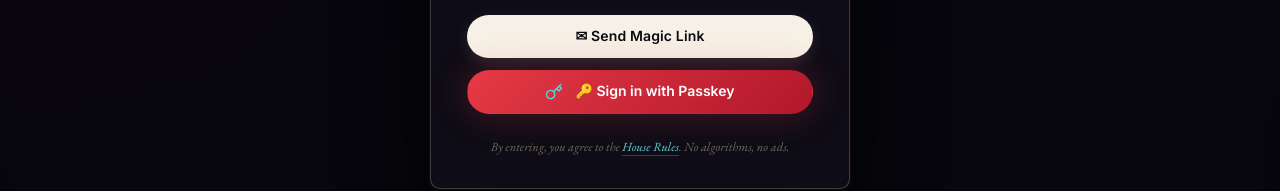
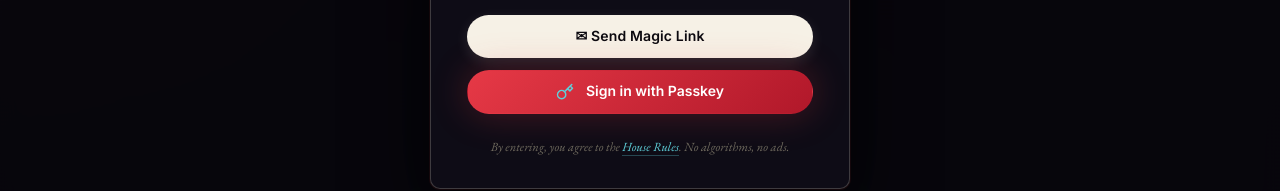
Before and after one commit to JeffThomas360/HorrorWriter, a React (Vite) app: page /profile in a window 1280 px wide. Shown: the part 421-612 px from the top of the page. Built offline with nearby package versions, Linux system fonts and the light colour scheme; no server answers.

Commit message:
style: remove duplicate key emoji from passkey button

```diff
--- a/src/components/SignInModal.jsx
+++ b/src/components/SignInModal.jsx
@@ -223,7 +223,7 @@ export default function SignInModal({ isOpen, onClose }) {
               >
                 <path d="M21 2l-2 2m-7.61 7.61a5.5 5.5 0 1 1-7.778 7.778 5.5 5.5 0 0 1 7.777-7.777zm0 0L15.5 7.5m0 0l3 3L22 7l-3-3m-3.5 3.5L19 4"/>
               </svg>
-              {isPasskeySubmitting ? 'Awaiting your device...' : '🔑 Sign in with Passkey'}
+              {isPasskeySubmitting ? 'Awaiting your device...' : 'Sign in with Passkey'}
             </button>
 
             {enableGoogle && (
```
